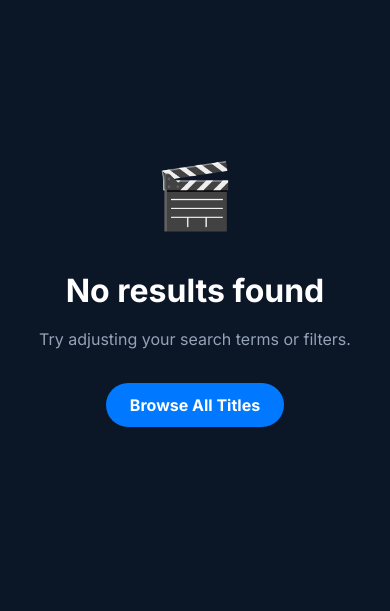
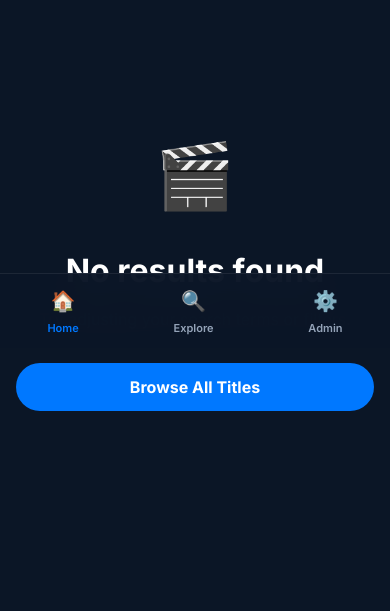
Before and after one commit to aryanjha206/MovieStream, a Flask app: page /dashboard in a window 390 px wide. Shown: the part 496-1107 px from the top of the page. Before the commit the page ends 923 px from the top, so only its background shows below. Run offline with Flask 3, Linux system fonts and the light colour scheme; the visitor is signed in with stand-in values (Sample User, id 1); data that the repository does not hold is empty.

Commit message:
Add files via upload

```diff
--- a/static/css/style.css
+++ b/static/css/style.css
@@ -376,12 +376,110 @@
     box-shadow: 0 10px 15px -3px rgba(0,0,0,0.1);
 }
 
-/* Responsive */
+/* Mobile Bottom Navigation */
+.mobile-nav {
+    display: none;
+    position: fixed;
+    bottom: 0;
+    left: 0;
+    right: 0;
+    background: rgba(11, 22, 38, 0.95);
+    backdrop-filter: blur(20px);
+    border-top: 1px solid var(--mx-border);
+    padding: 12px 0;
+    z-index: 1000;
+    justify-content: space-around;
+    align-items: center;
+}
+
+.mobile-nav-item {
+    display: flex;
+    flex-direction: column;
+    align-items: center;
+    gap: 4px;
+    text-decoration: none;
+    color: var(--mx-text-dim);
+    font-size: 11px;
+    font-weight: 600;
+}
+
+.mobile-nav-item.active {
+    color: var(--mx-accent);
+}
+
+.mobile-nav-icon {
+    font-size: 20px;
+}
+
+/* Responsive Overrides */
 @media (max-width: 768px) {
-    .app-shell { padding: 0 20px 40px; }
-    .dashboard-hero { padding: 40px 20px; min-height: 300px; }
-    .hero-content h1 { font-size: 32px; }
-    .toolbar { flex-direction: column; width: 100%; border-radius: 12px; }
-    .toolbar input { min-width: 0; }
-    .movie-row { grid-template-columns: repeat(auto-fill, minmax(140px, 1fr)); }
+    .app-shell {
+        padding: 0 16px 100px;
+    }
+
+    .site-header {
+        padding: 12px 0;
+        margin-bottom: 24px;
+    }
+
+    .brand { font-size: 18px; }
+    .nav-links { display: none; } /* Hide top links on mobile */
+    .mobile-nav { display: flex; }
+
+    .dashboard-hero {
+        padding: 40px 24px;
+        min-height: 260px;
+        margin-bottom: 32px;
+    }
+
+    .hero-content h1 { font-size: 28px; }
+    .hero-content p { font-size: 14px; margin-bottom: 24px; }
+
+    .toolbar {
+        flex-direction: column;
+        background: rgba(255, 255, 255, 0.08);
+        border-radius: 12px;
+        padding: 12px;
+        width: 100%;
+        gap: 8px;
+    }
+
+    .toolbar input {
+        min-width: 0;
+        padding: 8px 12px;
+        border-bottom: 1px solid var(--mx-border);
+    }
+
+    .toolbar select {
+        border-left: none;
+        padding: 8px 12px;
+    }
+
+    .button-apply {
+        width: 100%;
+        padding: 12px;
+    }
+
+    .movie-row {
+        grid-template-columns: repeat(2, 1fr);
+        gap: 12px;
+    }
+
+    .movie-card img {
+        border-radius: var(--radius-md);
+    }
+
+    .movie-card-body h3 { font-size: 14px; }
+    .movie-card-body p { font-size: 11px; }
+
+    .player-header {
+        padding: 16px 20px;
+    }
+
+    .player-copy h2 { font-size: 16px; }
 }
+
+@keyframes fadeInStep {
+    from { opacity: 0; transform: translateY(10px); }
+    to { opacity: 1; transform: translateY(0); }
+}
--- a/templates/base.html
+++ b/templates/base.html
@@ -47,6 +47,32 @@
             {% endwith %}
             {% block content %}{% endblock %}
         </main>
+        <nav class="mobile-nav">
+            <a href="{{ url_for('dashboard') }}" class="mobile-nav-item active">
+                <span class="mobile-nav-icon">🏠</span>
+                <span>Home</span>
+            </a>
+            <a href="#movieSections" class="mobile-nav-item">
+                <span class="mobile-nav-icon">🔍</span>
+                <span>Explore</span>
+            </a>
+            {% if is_admin %}
+                <a href="{{ url_for('admin_dashboard') }}" class="mobile-nav-item">
+                    <span class="mobile-nav-icon">⚙️</span>
+                    <span>Admin</span>
+                </a>
+            {% elif is_logged_in %}
+                <a href="{{ url_for('logout') }}" class="mobile-nav-item">
+                    <span class="mobile-nav-icon">👤</span>
+                    <span>Logout</span>
+                </a>
+            {% else %}
+                <a href="{{ url_for('login') }}" class="mobile-nav-item">
+                    <span class="mobile-nav-icon">🔑</span>
+                    <span>Login</span>
+                </a>
+            {% endif %}
+        </nav>
     </div>
     <script src="{{ url_for('static', filename='js/pwa.js') }}"></script>
     {% block scripts %}{% endblock %}
```
